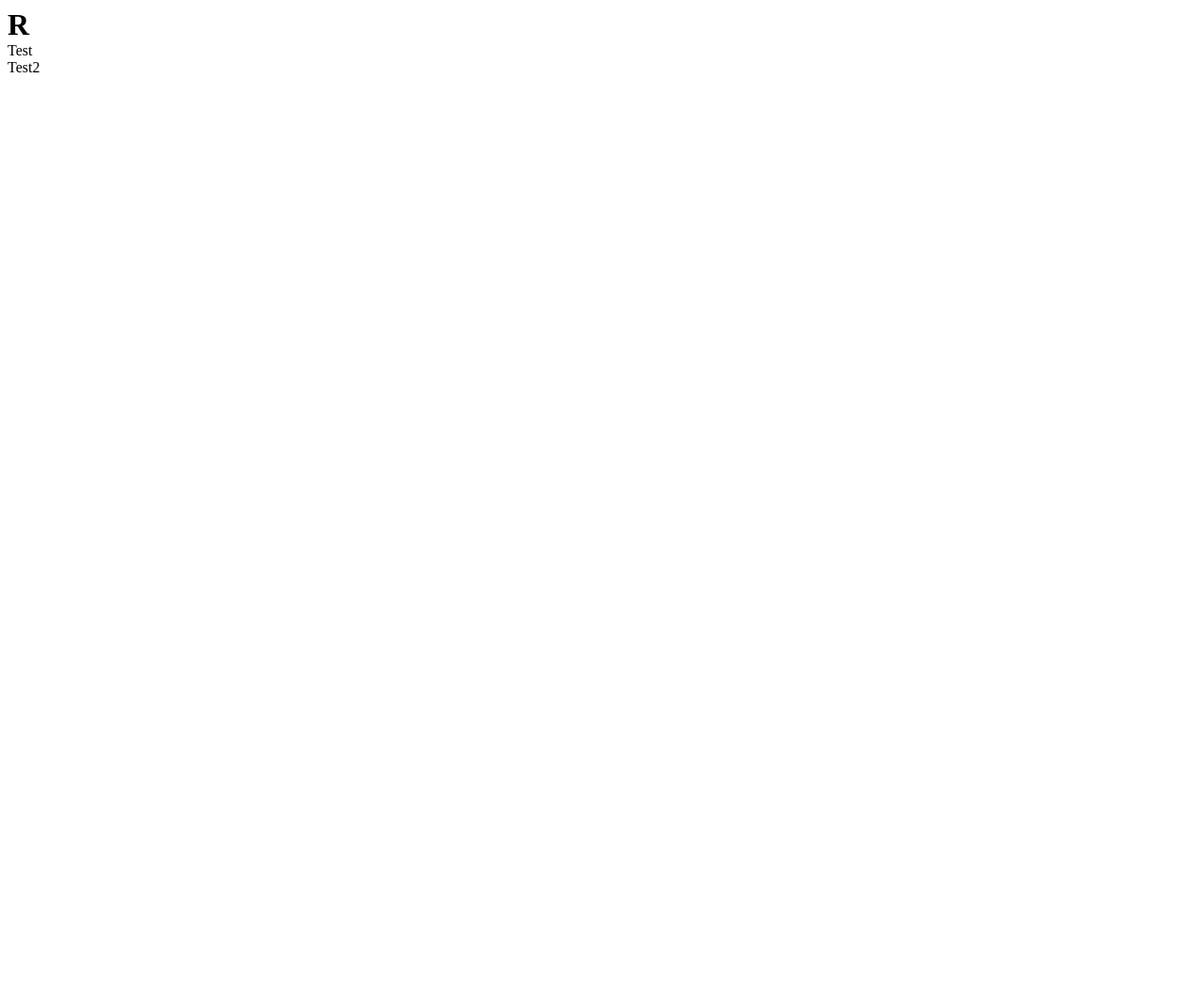
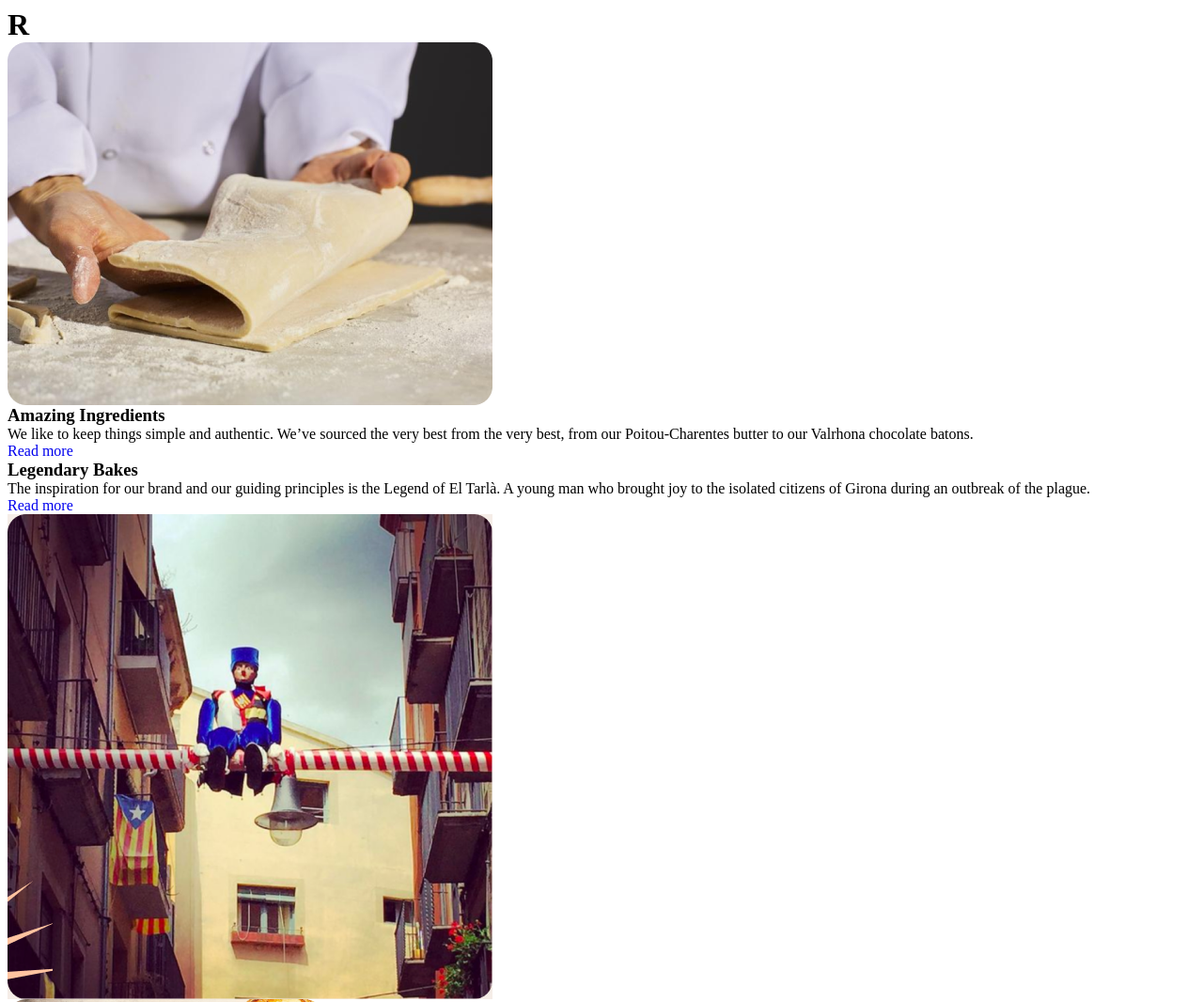
Before and after one commit to VSheplyakov/Project_Tarla, a plain HTML site: page index.html in a window 1280 px wide. Shown: the top 1066 px of the page at 94% size. Before the commit the page ends 800 px from the top, so only its background shows below. Drawn offline with Linux system fonts and the light colour scheme.

Commit message:
add new files

```diff
--- /dev/null
+++ b/css/history.css
@@ -0,0 +1,22 @@
+.history__wrapper {
+  display: grid;
+  grid-template-columns: 1fr 1fr;
+  grid-template-rows: auto auto;
+  gap: 48px;
+  justify-items: center;
+}
+.history__wrapper-one {
+  display: block;
+}
+
+.history__wrapper-two {
+  display: block;
+}
+
+.history__wrapper-three {
+  display: block;
+}
+
+.history__wrapper-four {
+  display: block;
+}
--- /dev/null
+++ b/css/last_carousel.css
@@ -0,0 +1,5 @@
+.last__carousel-images {
+  display: flex;
+  flex-direction: row;
+  justify-content: space-around;
+}
--- a/index.html
+++ b/index.html
@@ -1,5 +1,6 @@
 <!DOCTYPE html>
 <html lang="en">
+
 <head>
   <meta charset="UTF-8" />
   <meta http-equiv="X-UA-Compatible" content="IE=edge" />
@@ -7,6 +8,7 @@
   <title>TARLA</title>
   <link rel="stylesheet" href="css/index.css" />
 </head>
+
 <body>
   <!--Liubov start block-->
   <!--Liubov end block-->
@@ -17,10 +19,41 @@
 
   <!--Valeriy start block-->
   <!--Valeriy end block-->
+  <section class="history">
     <div class="container">
-      <div class="test">Test</div>
-      <div class="test">Test2</div>
+      <div class="history__wrapper">
+        <div class="history__wrapper-one">
+          <img src="/images/history/amaizing-ingredients.png" alt="amaizing-ingredients" class="history__image">
         </div>
+        <div class="history__wrapper-two">
+          <h3 class="history__txt-title">Amazing Ingredients</h2>
+            <p class="history__txt-text">We like to keep things simple and authentic. We’ve sourced the very best from
+              the very best, from our Poitou-Charentes butter to our Valrhona chocolate batons.</p>
+            <a href="#" class="btn-secondary">Read more</a>
+        </div>
+        <div class="history__wrapper-three">
+          <h3 class="history__txt-title">Legendary Bakes</h2>
+            <p class="history__txt-text">The inspiration for our brand and our guiding principles is the Legend of El
+              Tarlà. A young man who brought joy to the isolated citizens of Girona during an outbreak of the plague.
+            </p>
+            <a href="#" class="btn-secondary">Read more</a>
+        </div>
+        <div class="history__wrapper-four">
+          <img src="/images/history/legendary-bakes.png" alt="legendary-bakes" class="history__image">
+        </div>
+      </div>
+    </div>
+  </section>
+  <section class="last__carousel">
+    <div class="container">
+      <div class="last__carousel-images">
+        <img src="/images/last_carousel/baked1.png" alt="baked1" class="last__carousel-img">
+        <img src="/images/last_carousel/baked2.png" alt="baked2" class="last__carousel-img">
+        <img src="/images/last_carousel/baked3.png" alt="baked3" class="last__carousel-img">
+      </div>
+    </div>
+  </section>
   <!-- <script src="./js/example.js"></script> -->
 </body>
+
 </html>
```
Also changed, not shown: images/history/amaizing-ingredients.png (added), images/history/legendary-bakes.png (added), images/last_carousel/baked1.png (added), images/last_carousel/baked2.png (added), images/last_carousel/baked3.png (added). Lines whose indentation alone changed are shown as unchanged.
